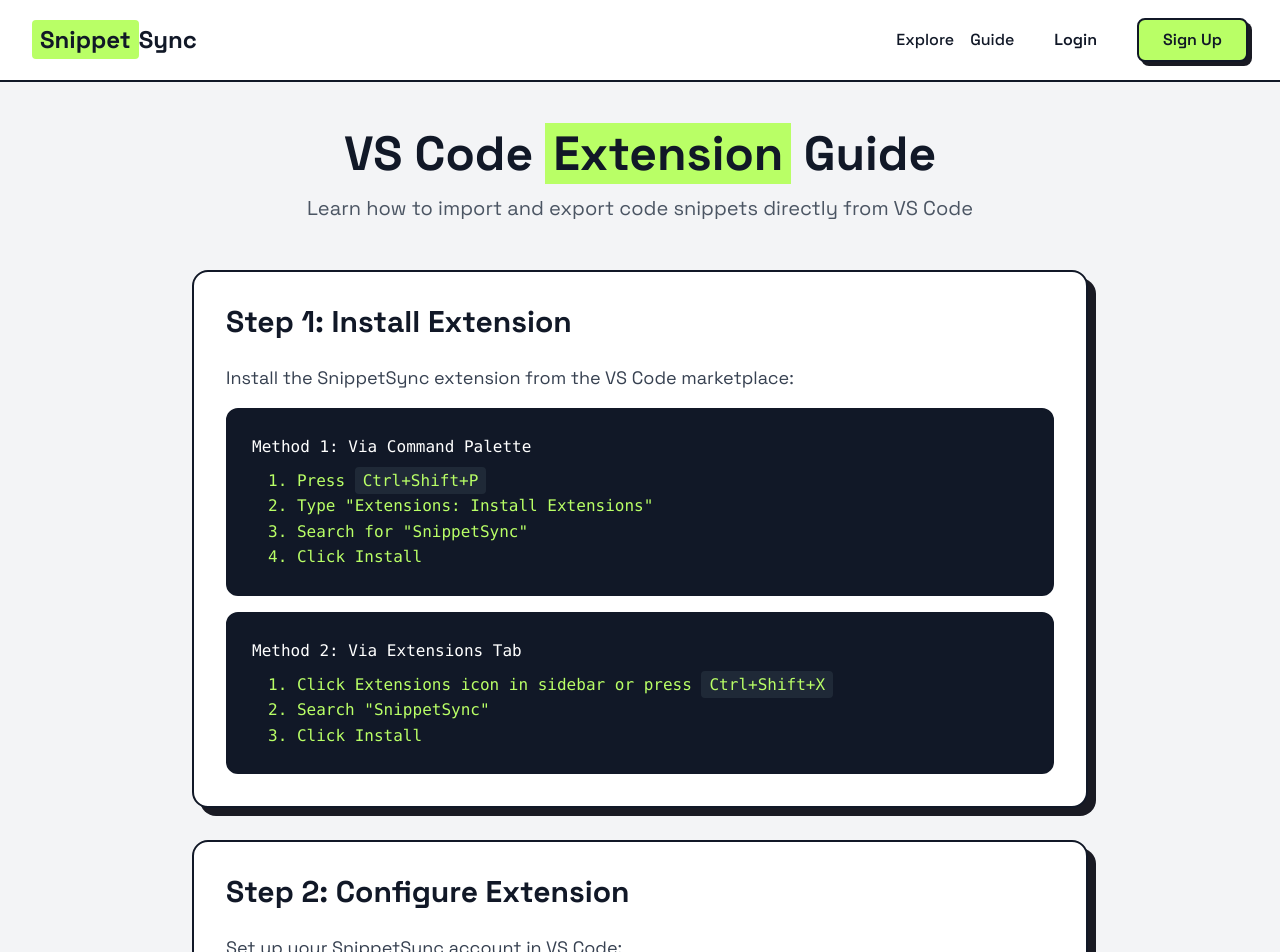
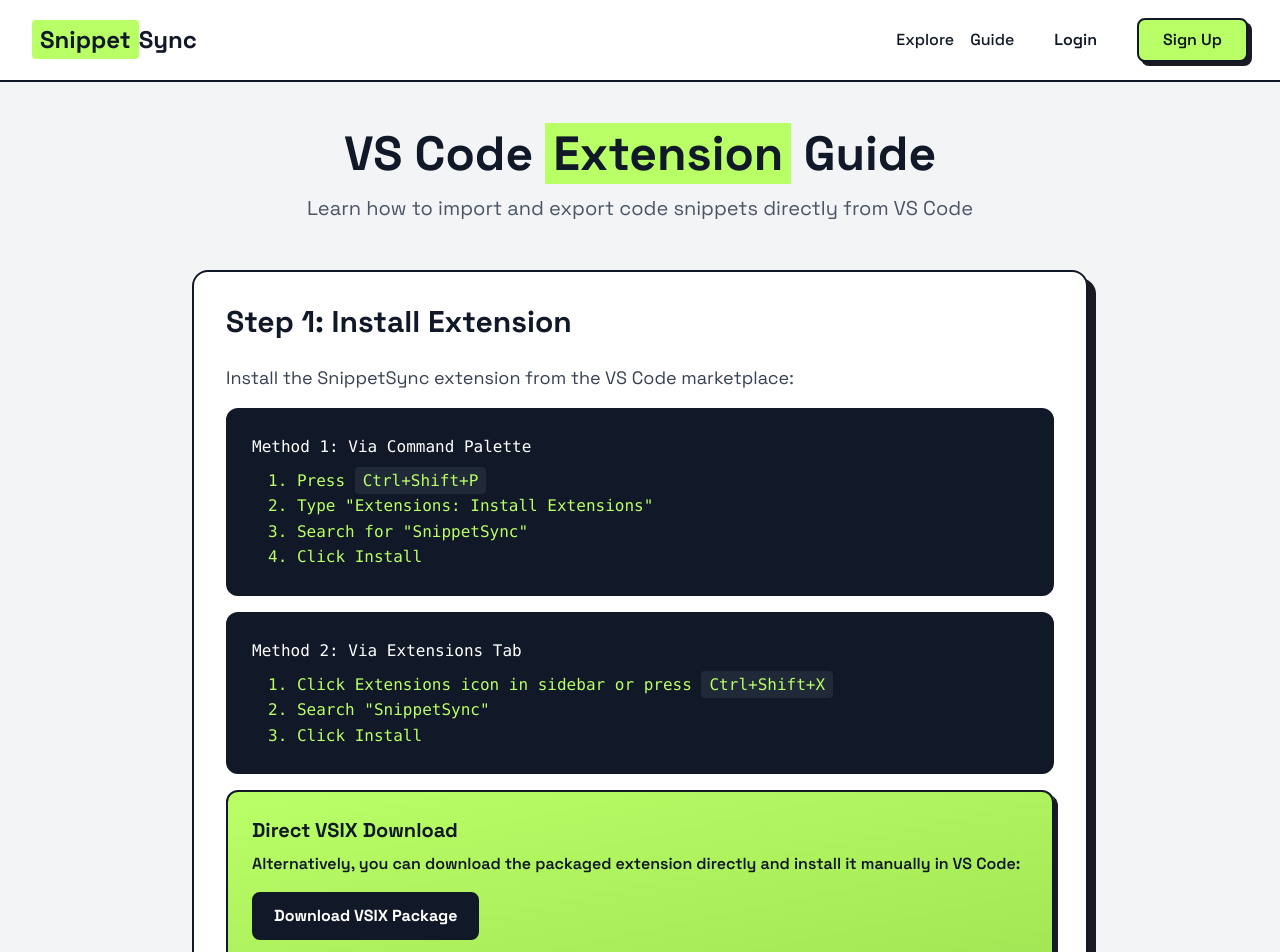
Before and after one commit to deepnav4/snippetSync, a React (Vite) app in the folder frontend/: page /guide in a window 1280 px wide. Shown: the top 952 px of the page. Built offline with nearby package versions, Linux system fonts and the light colour scheme.

Commit message:
docs(guide): add VSIX download link to guide page

```diff
--- a/frontend/src/pages/Guide.tsx
+++ b/frontend/src/pages/Guide.tsx
@@ -38,6 +38,21 @@
               <div className="pl-4">1. Click Extensions icon in sidebar or press <kbd className="bg-gray-800 px-2 py-1 rounded">Ctrl+Shift+X</kbd></div>
               <div className="pl-4">2. Search "SnippetSync"</div>
               <div className="pl-4">3. Click Install</div>
+            </div>
+
+            <div className="bg-gradient-to-br from-[#B9FF66] to-[#a3e655] border-2 border-gray-900 rounded-xl p-6 shadow-[4px_4px_0_#191A23]">
+              <h3 className="font-bold text-xl text-gray-900 mb-2">Direct VSIX Download</h3>
+              <p className="text-gray-900 mb-4 font-semibold text-sm sm:text-base">
+                Alternatively, you can download the packaged extension directly and install it manually in VS Code:
+              </p>
+              <a
+                href="https://github.com/deepnav4/snippetSync/blob/main/vscode-extension/snippet-sync-1.0.0.vsix"
+                target="_blank"
+                rel="noopener noreferrer"
+                className="inline-block px-5 py-2.5 bg-gray-900 text-white font-bold text-sm sm:text-base rounded-lg hover:bg-gray-800 transition-colors border-2 border-gray-900"
+              >
+                Download VSIX Package
+              </a>
             </div>
           </div>
         </div>
```
